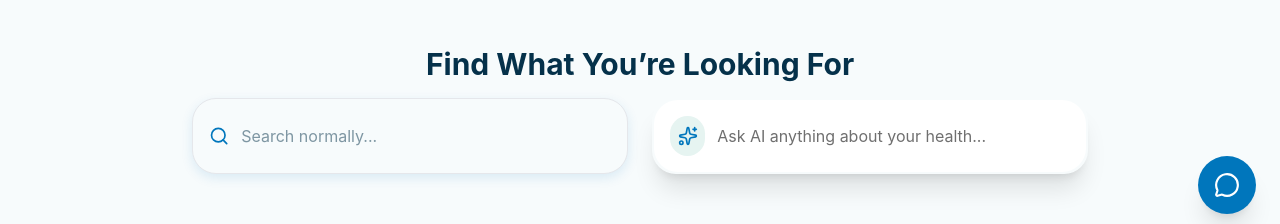
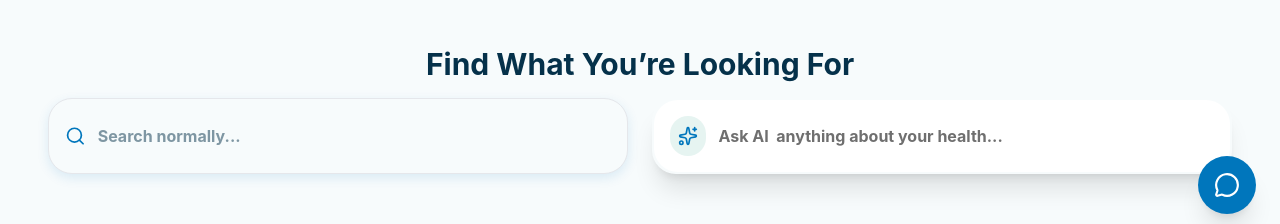
Before and after one commit to sardarit-bd/white-cross-clinic-frontend, a Next.js app: page / in a window 1280 px wide. Shown: the part 562-786 px from the top of the page. Built offline with nearby package versions, Linux system fonts and the light colour scheme; no server answers.

Commit message:
fix search desing

```diff
--- a/src/components/ai/AISearchBox.jsx
+++ b/src/components/ai/AISearchBox.jsx
@@ -88,7 +88,7 @@ export default function AISearchBox() {
           <input
             type="text"
             placeholder="Ask AI about doctors, diseases or articles..."
-            className="w-full text-[var(--textDark)] focus:outline-none"
+            className="w-full font-bold text-[var(--textDark)] focus:outline-none"
             value={query}
             onChange={(e) => setQuery(e.target.value)}
             onKeyDown={handleKeyPress}
--- a/src/components/ai/NormalSearch.jsx
+++ b/src/components/ai/NormalSearch.jsx
@@ -53,7 +53,7 @@ export default function NormalSearch() {
         <input
           type="text"
           placeholder="Search doctors or articles..."
-          className="w-full outline-none text-[var(--textDark)]"
+          className="w-full font-bold outline-none text-[var(--textDark)]"
           value={query}
           onChange={(e) => setQuery(e.target.value)}
           onKeyPress={handleKeyPress}
--- a/src/components/modules/Home/HomeSearchSection.jsx
+++ b/src/components/modules/Home/HomeSearchSection.jsx
@@ -26,7 +26,7 @@ export default function HomeSearchSection() {
 
   return (
     <section className="w-full bg-[var(--bgLight)] py-12 px-6 md:px-12">
-      <div className="max-w-4xl mx-auto">
+      <div className="container mx-auto">
 
         {/* Title */}
         <h2 className="text-center text-2xl md:text-3xl font-bold text-[var(--textDark)] mb-4">
@@ -41,7 +41,7 @@ export default function HomeSearchSection() {
             <input
               type="text"
               placeholder="Search normally..."
-              className="w-full bg-transparent focus:outline-none text-[var(--textDark)]"
+              className="w-full font-bold bg-transparent focus:outline-none text-[var(--textDark)]"
               value={normalQuery}
               onChange={(e) => setNormalQuery(e.target.value)}
               onKeyDown={handleNormalKey}
@@ -57,8 +57,8 @@ export default function HomeSearchSection() {
               <input
               autoFocus
                 type="text"
-                placeholder="Ask AI anything about your health..."
-                className="w-full bg-transparent focus:outline-none text-[var(--textDark)] placeholder-[var(--textLight)]"
+                placeholder="Ask AI  anything about your health..."
+                className="w-full font-bold bg-transparent focus:outline-none text-[var(--textDark)] placeholder-[var(--textLight)]"
                 value={aiQuery}
                 onChange={(e) => setAiQuery(e.target.value)}
                 onKeyDown={handleAIKey}
```
